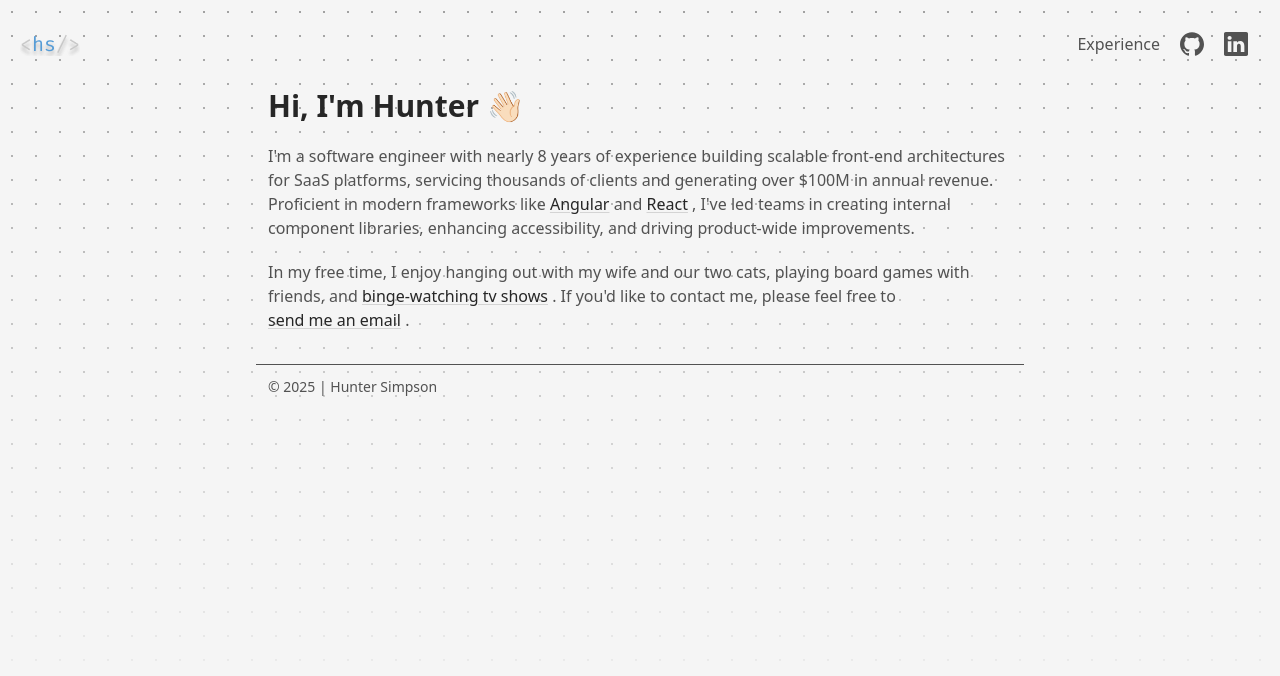
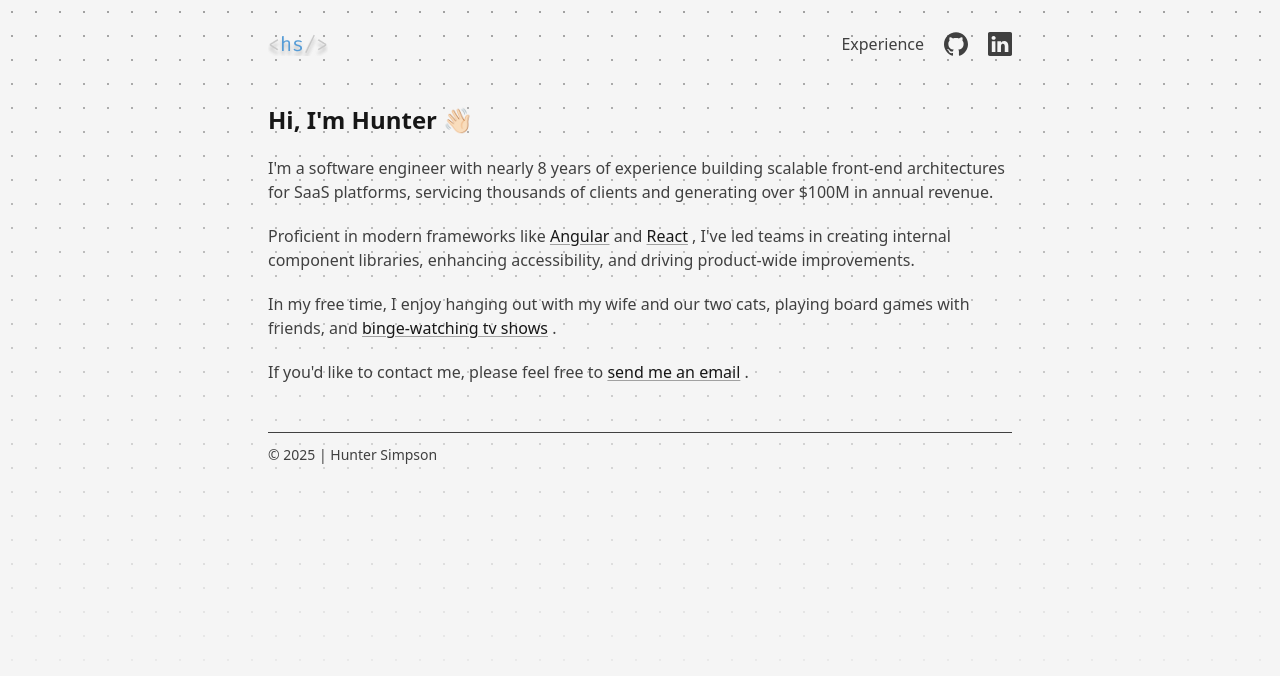
Before and after one commit to hsimpson270/portfolio, an Astro site: page / in a window 1280 px wide. Built offline with nearby package versions, Linux system fonts and the light colour scheme; Astro itself is replaced by a stand-in of ours.

Commit message:
Updated site layout design

```diff
--- a/src/components/Link.astro
+++ b/src/components/Link.astro
@@ -1,6 +1,7 @@
 ---
 interface Props {
   href: string;
+  [x: string]: any;
 }
 
 const { href, ...props } = Astro.props;
@@ -8,7 +9,7 @@ const { href, ...props } = Astro.props;
 
 <a
   href={href}
-  class="inline-block text-neutral-800 underline decoration-neutral-300 underline-offset-2 hover:decoration-neutral-800 focus:decoration-neutral-800 focus-visible:outline-none dark:text-neutral-300 dark:decoration-neutral-600 dark:hover:decoration-neutral-300 dark:focus:decoration-neutral-300"
+  class="inline-block text-neutral-900 underline decoration-neutral-400 underline-offset-2 hover:decoration-neutral-900 focus:decoration-neutral-900 dark:text-neutral-300 dark:decoration-neutral-600 dark:hover:decoration-neutral-300 dark:focus:decoration-neutral-300 dark:focus-visible:outline-none"
   {...props}
 >
   <slot />
--- a/src/components/NavLink.astro
+++ b/src/components/NavLink.astro
@@ -8,7 +8,7 @@ const { href, ...props } = Astro.props;
 
 <a
   href={href}
-  class="hover:text-neutral-800 hover:underline focus:text-neutral-800 focus:underline focus-visible:outline-none hover:dark:text-neutral-300 focus:dark:text-neutral-300"
+  class="hover:text-neutral-900 hover:underline focus:text-neutral-900 focus:underline hover:dark:text-neutral-300 focus:dark:text-neutral-300 dark:focus-visible:outline-none"
   {...props}
 >
   <slot />
--- a/src/layouts/Layout.astro
+++ b/src/layouts/Layout.astro
@@ -26,17 +26,19 @@ const { description, title } = Astro.props;
     <meta name="description" content={description} />
   </head>
   <body
-    class="bg-neutral-100 text-base text-neutral-600 antialiased dark:bg-neutral-950 dark:text-neutral-400"
+    class="mx-auto max-w-screen-md bg-neutral-100 px-3 text-base text-neutral-700 antialiased dark:bg-neutral-950 dark:text-neutral-400"
   >
     <div
-      class="bg-size-24 mask-image absolute -z-1 h-full w-full bg-radial from-neutral-400 from-[1px] to-transparent to-[1px] dark:from-neutral-700"
+      class="bg-size-24 mask-image absolute top-0 left-0 -z-1 h-full w-full bg-radial from-neutral-400 from-[1px] to-transparent to-[1px] dark:from-neutral-700"
     >
     </div>
-    <header class="px-3 md:p-0">
-      <a href="/" class="absolute mt-8 md:mx-5 lg:fixed" target="_self">
+    <header>
+      <nav class="flex justify-between">
+        <a href="/" class="mt-8" target="_self" aria-label="Home">
           <img src="/hs.png" alt="Site logo" width="60" height="24" />
         </a>
-      <nav class="flex justify-end gap-x-5 py-8 md:px-8">
+
+        <div class="flex gap-x-5 py-8">
           <NavLink href="/experience">Experience</NavLink>
           <NavLink
             href="https://github.com/hsimpson270/portfolio"
@@ -58,12 +60,13 @@ const { description, title } = Astro.props;
               ></path>
             </svg>
           </NavLink>
+        </div>
       </nav>
     </header>
-    <main class="mx-auto max-w-screen-md px-3">
+    <main class="mt-4">
       <slot />
     </main>
-    <footer class="mx-auto mt-8 max-w-screen-md border-t p-3 text-sm">
+    <footer class="mt-12 border-t py-3 text-sm">
       <div>&copy; 2025 | Hunter Simpson</div>
     </footer>
   </body>
--- a/src/pages/index.astro
+++ b/src/pages/index.astro
@@ -8,16 +8,16 @@ const pageDescription = "Hunter Simpson's personal website";
 
 <Layout title={pageTitle} description={pageDescription}>
   <div class="motion-safe:animate-fade-in-up">
-    <h1
-      class="text-2xl font-bold text-neutral-800 md:text-3xl dark:text-neutral-300"
-    >
+    <h1 class="text-2xl font-bold text-neutral-900 dark:text-neutral-300">
       Hi, I'm Hunter 👋🏻
     </h1>
     <p class="mt-5">
       I'm a software engineer with nearly 8 years of experience building
       scalable front-end architectures for SaaS platforms, servicing thousands
-      of clients and generating over $100M in annual revenue. Proficient in
-      modern frameworks like
+      of clients and generating over $100M in annual revenue.
+    </p>
+    <p class="mt-5">
+      Proficient in modern frameworks like
       <Link href="https://angular.dev/" target="_blank" rel="noopener">
         Angular
       </Link> and
@@ -29,8 +29,10 @@ const pageDescription = "Hunter Simpson's personal website";
     <p class="mt-5">
       In my free time, I enjoy hanging out with my wife and our two cats,
       playing board games with friends, and
-      <Link href="/tv-rankings">binge-watching tv shows</Link>. If you'd like to
-      contact me, please feel free to
+      <Link href="/tv-rankings">binge-watching tv shows</Link>.
+    </p>
+    <p class="mt-5">
+      If you'd like to contact me, please feel free to
       <Link href="mailto:hi@hunter-simpson.dev">send me an email</Link>.
     </p>
   </div>
```
Lines whose indentation alone changed are shown as unchanged.
